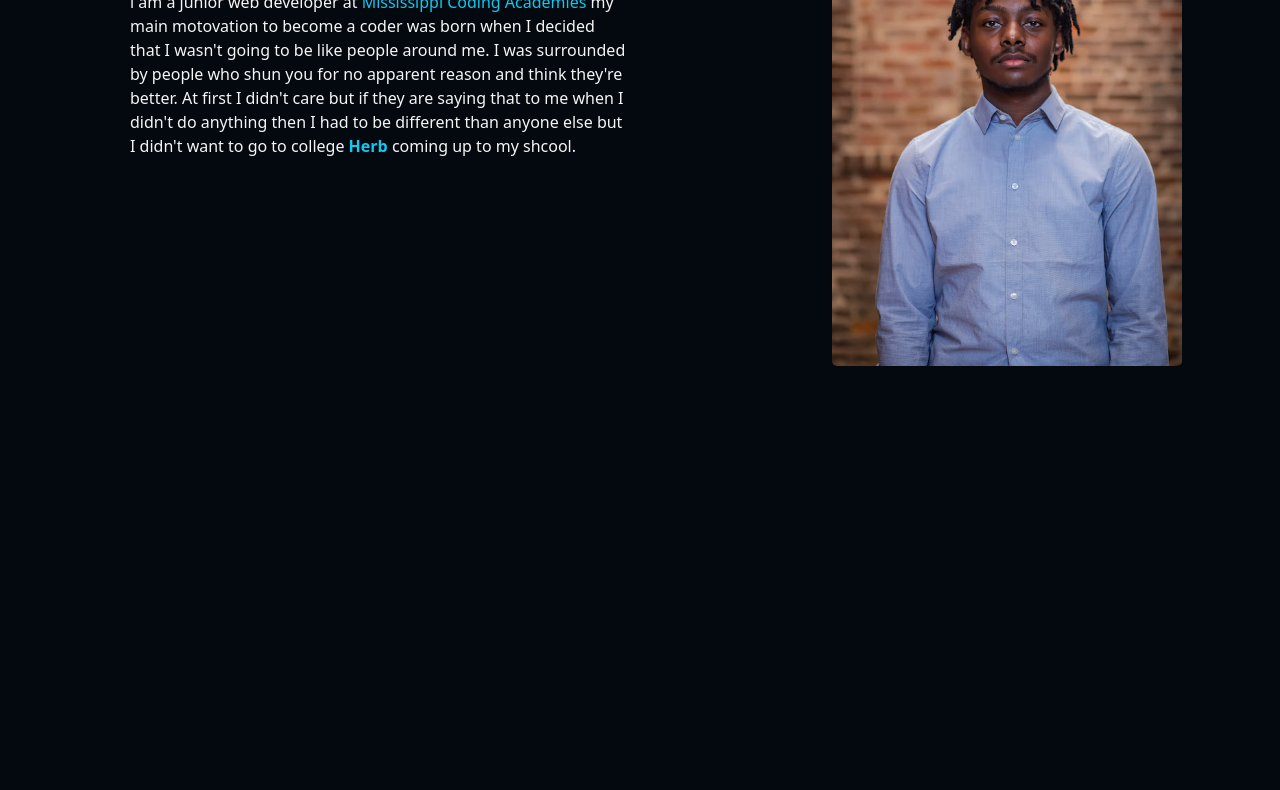
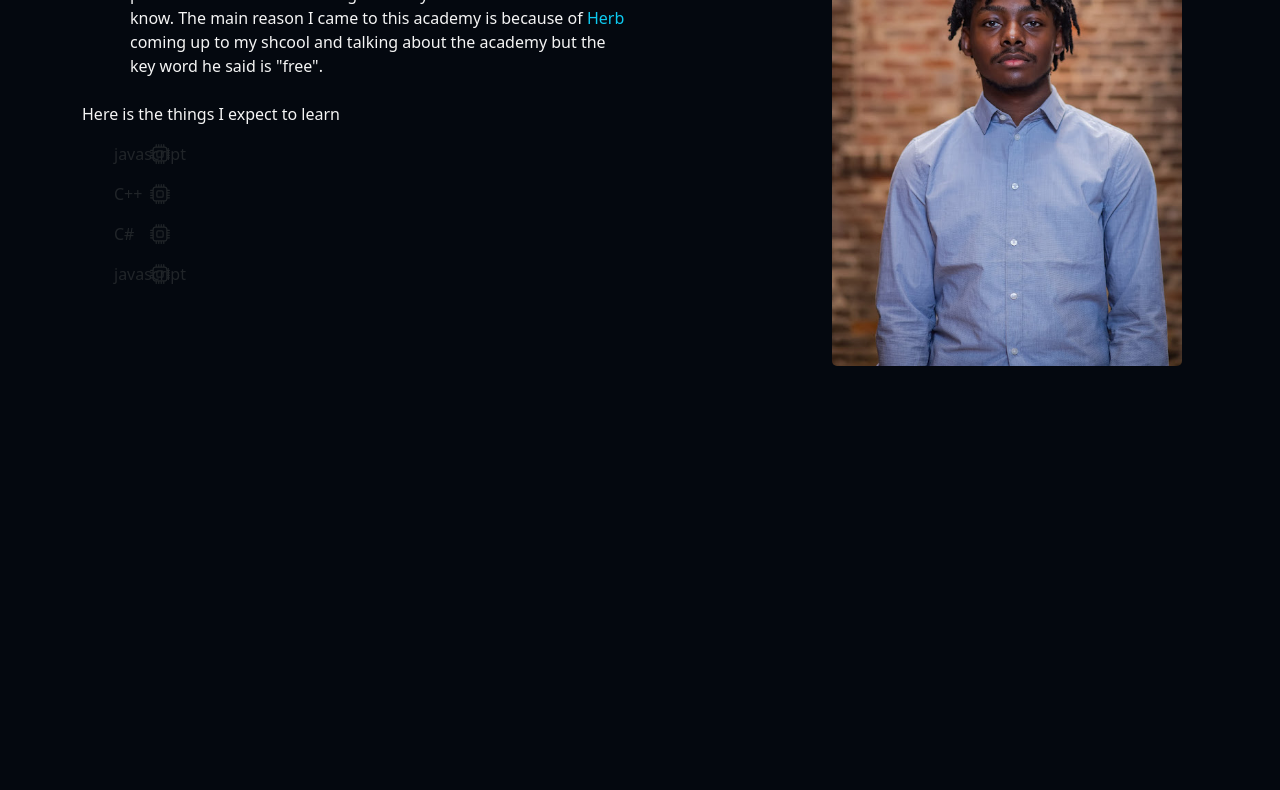
Before and after one commit to Notmonte/Portfolio, a plain HTML site: page about.html in a window 1280 px wide. Shown: the part 314-1104 px from the top of the page. Drawn offline with nearby package versions, Linux system fonts and the light colour scheme; a web font is replaced by a local one.

Commit message:
updated home and started on list

```diff
--- a/about.html
+++ b/about.html
@@ -43,11 +43,43 @@
         <section class="section-main" id="sectionTop-main">
             <div class="container">
                 <div class="row align-items-center">
-                    <div class="col-6 ">
-                        <h2 class="about-h2 text-capitalize ms-3" id="#aboutLink">About</h2>
-                        <p class="demonte-text ms-5 w-"> i am a junior web developer at <a href="https://mscoding.org/" class="text-decoration-none text-info" target="_blank"><span class="mscoding-span text-capitalize">mississippi coding academies </span></a> my main motovation to become a coder was born when I decided that I wasn't going to be like people around me. I was surrounded by people who shun you for no apparent reason and think they're better.  At first I didn't care but if they are saying that to me when I didn't do anything then I had to be different than anyone else but I didn't want to go to college <a href="https://www.linkedin.com/in/herbert-brown-592a96145/" target="_blank" class="text-decoration-none"><span class="herb-span text-info"> Herb</span> </a> coming up to my shcool.
-                        </p>
-                        <p class="demonte-text"> </p>
+                    <div class="cpu-col col-6 ">
+                        <h2 class="about-h2 text-capitalize ms-3" id="#aboutLink">
+                            About
+                        </h2>
+                            <p class="demonte-text ms-5 w-"> I am a junior web developer at <a href="https://mscoding.org/" class="text-decoration-none text-info text-capitalize" target="_blank"> mississippi coding academies </a> my main motivation to become a coder was born when I decided that I wasn't going to be like people around me. I wanted to do something fun but sadly I was surrounded by people who shun you for no apparent reason and think they're better. This provoked me to do something that they wouldn't do or don't know. The main reason I came to this academy is because of<a href="https://www.linkedin.com/in/herbert-brown-592a96145/" target="_blank" class="text-decoration-none text-info"> Herb </a> coming up to my shcool and talking about the academy but the key word he said is "free".
+                            </p>
+                            <p class="demonte-text mt-4"> Here is the things I expect to learn</p>
+                        <ul class="learn-list">
+                            <li class="learn-li list-unstyled">
+                                <p class="learn-item">javascript
+                                    <svg xmlns="http://www.w3.org/2000/svg" width="20" height="20" fill="currentColor" class="bi bi-cpu" viewBox="0 0 16 16">
+                                        <path d="M5 0a.5.5 0 0 1 .5.5V2h1V.5a.5.5 0 0 1 1 0V2h1V.5a.5.5 0 0 1 1 0V2h1V.5a.5.5 0 0 1 1 0V2A2.5 2.5 0 0 1 14 4.5h1.5a.5.5 0 0 1 0 1H14v1h1.5a.5.5 0 0 1 0 1H14v1h1.5a.5.5 0 0 1 0 1H14v1h1.5a.5.5 0 0 1 0 1H14a2.5 2.5 0 0 1-2.5 2.5v1.5a.5.5 0 0 1-1 0V14h-1v1.5a.5.5 0 0 1-1 0V14h-1v1.5a.5.5 0 0 1-1 0V14h-1v1.5a.5.5 0 0 1-1 0V14A2.5 2.5 0 0 1 2 11.5H.5a.5.5 0 0 1 0-1H2v-1H.5a.5.5 0 0 1 0-1H2v-1H.5a.5.5 0 0 1 0-1H2v-1H.5a.5.5 0 0 1 0-1H2A2.5 2.5 0 0 1 4.5 2V.5A.5.5 0 0 1 5 0zm-.5 3A1.5 1.5 0 0 0 3 4.5v7A1.5 1.5 0 0 0 4.5 13h7a1.5 1.5 0 0 0 1.5-1.5v-7A1.5 1.5 0 0 0 11.5 3h-7zM5 6.5A1.5 1.5 0 0 1 6.5 5h3A1.5 1.5 0 0 1 11 6.5v3A1.5 1.5 0 0 1 9.5 11h-3A1.5 1.5 0 0 1 5 9.5v-3zM6.5 6a.5.5 0 0 0-.5.5v3a.5.5 0 0 0 .5.5h3a.5.5 0 0 0 .5-.5v-3a.5.5 0 0 0-.5-.5h-3z"/>
+                                    </svg>
+                                </p>
+                            </li>
+                            <li class="learn-li list-unstyled">
+                                <p class="learn-item">C++
+                                    <svg xmlns="http://www.w3.org/2000/svg" width="20" height="20" fill="currentColor" class="bi bi-cpu" viewBox="0 0 16 16">
+                                        <path d="M5 0a.5.5 0 0 1 .5.5V2h1V.5a.5.5 0 0 1 1 0V2h1V.5a.5.5 0 0 1 1 0V2h1V.5a.5.5 0 0 1 1 0V2A2.5 2.5 0 0 1 14 4.5h1.5a.5.5 0 0 1 0 1H14v1h1.5a.5.5 0 0 1 0 1H14v1h1.5a.5.5 0 0 1 0 1H14v1h1.5a.5.5 0 0 1 0 1H14a2.5 2.5 0 0 1-2.5 2.5v1.5a.5.5 0 0 1-1 0V14h-1v1.5a.5.5 0 0 1-1 0V14h-1v1.5a.5.5 0 0 1-1 0V14h-1v1.5a.5.5 0 0 1-1 0V14A2.5 2.5 0 0 1 2 11.5H.5a.5.5 0 0 1 0-1H2v-1H.5a.5.5 0 0 1 0-1H2v-1H.5a.5.5 0 0 1 0-1H2v-1H.5a.5.5 0 0 1 0-1H2A2.5 2.5 0 0 1 4.5 2V.5A.5.5 0 0 1 5 0zm-.5 3A1.5 1.5 0 0 0 3 4.5v7A1.5 1.5 0 0 0 4.5 13h7a1.5 1.5 0 0 0 1.5-1.5v-7A1.5 1.5 0 0 0 11.5 3h-7zM5 6.5A1.5 1.5 0 0 1 6.5 5h3A1.5 1.5 0 0 1 11 6.5v3A1.5 1.5 0 0 1 9.5 11h-3A1.5 1.5 0 0 1 5 9.5v-3zM6.5 6a.5.5 0 0 0-.5.5v3a.5.5 0 0 0 .5.5h3a.5.5 0 0 0 .5-.5v-3a.5.5 0 0 0-.5-.5h-3z"/>
+                                    </svg>
+                                </p>
+                            </li>
+                            <li class="learn-li list-unstyled">
+                                <p class="learn-item">C#
+                                    <svg xmlns="http://www.w3.org/2000/svg" width="20" height="20" fill="currentColor" class="bi bi-cpu" viewBox="0 0 16 16">
+                                        <path d="M5 0a.5.5 0 0 1 .5.5V2h1V.5a.5.5 0 0 1 1 0V2h1V.5a.5.5 0 0 1 1 0V2h1V.5a.5.5 0 0 1 1 0V2A2.5 2.5 0 0 1 14 4.5h1.5a.5.5 0 0 1 0 1H14v1h1.5a.5.5 0 0 1 0 1H14v1h1.5a.5.5 0 0 1 0 1H14v1h1.5a.5.5 0 0 1 0 1H14a2.5 2.5 0 0 1-2.5 2.5v1.5a.5.5 0 0 1-1 0V14h-1v1.5a.5.5 0 0 1-1 0V14h-1v1.5a.5.5 0 0 1-1 0V14h-1v1.5a.5.5 0 0 1-1 0V14A2.5 2.5 0 0 1 2 11.5H.5a.5.5 0 0 1 0-1H2v-1H.5a.5.5 0 0 1 0-1H2v-1H.5a.5.5 0 0 1 0-1H2v-1H.5a.5.5 0 0 1 0-1H2A2.5 2.5 0 0 1 4.5 2V.5A.5.5 0 0 1 5 0zm-.5 3A1.5 1.5 0 0 0 3 4.5v7A1.5 1.5 0 0 0 4.5 13h7a1.5 1.5 0 0 0 1.5-1.5v-7A1.5 1.5 0 0 0 11.5 3h-7zM5 6.5A1.5 1.5 0 0 1 6.5 5h3A1.5 1.5 0 0 1 11 6.5v3A1.5 1.5 0 0 1 9.5 11h-3A1.5 1.5 0 0 1 5 9.5v-3zM6.5 6a.5.5 0 0 0-.5.5v3a.5.5 0 0 0 .5.5h3a.5.5 0 0 0 .5-.5v-3a.5.5 0 0 0-.5-.5h-3z"/>
+                                    </svg>
+                                </p>
+                            </li>
+                            <li class="learn-li list-unstyled">
+                                <p class="learn-item">javascript
+                                    <svg xmlns="http://www.w3.org/2000/svg" width="20" height="20" fill="currentColor" class="bi bi-cpu" viewBox="0 0 16 16">
+                                        <path d="M5 0a.5.5 0 0 1 .5.5V2h1V.5a.5.5 0 0 1 1 0V2h1V.5a.5.5 0 0 1 1 0V2h1V.5a.5.5 0 0 1 1 0V2A2.5 2.5 0 0 1 14 4.5h1.5a.5.5 0 0 1 0 1H14v1h1.5a.5.5 0 0 1 0 1H14v1h1.5a.5.5 0 0 1 0 1H14v1h1.5a.5.5 0 0 1 0 1H14a2.5 2.5 0 0 1-2.5 2.5v1.5a.5.5 0 0 1-1 0V14h-1v1.5a.5.5 0 0 1-1 0V14h-1v1.5a.5.5 0 0 1-1 0V14h-1v1.5a.5.5 0 0 1-1 0V14A2.5 2.5 0 0 1 2 11.5H.5a.5.5 0 0 1 0-1H2v-1H.5a.5.5 0 0 1 0-1H2v-1H.5a.5.5 0 0 1 0-1H2v-1H.5a.5.5 0 0 1 0-1H2A2.5 2.5 0 0 1 4.5 2V.5A.5.5 0 0 1 5 0zm-.5 3A1.5 1.5 0 0 0 3 4.5v7A1.5 1.5 0 0 0 4.5 13h7a1.5 1.5 0 0 0 1.5-1.5v-7A1.5 1.5 0 0 0 11.5 3h-7zM5 6.5A1.5 1.5 0 0 1 6.5 5h3A1.5 1.5 0 0 1 11 6.5v3A1.5 1.5 0 0 1 9.5 11h-3A1.5 1.5 0 0 1 5 9.5v-3zM6.5 6a.5.5 0 0 0-.5.5v3a.5.5 0 0 0 .5.5h3a.5.5 0 0 0 .5-.5v-3a.5.5 0 0 0-.5-.5h-3z"/>
+                                    </svg>
+                                </p>
+                            </li>
+                        </ul>
                     </div>
                     <div class="col-6">
                         <img src="images/Headshot img1.jpeg" alt="a image of me sadly" class="demonte-img d-block me-3 img-fluid">
--- a/css/style.css
+++ b/css/style.css
@@ -90,8 +90,9 @@ body {
     border-radius: 5px;
 }
 
-.herb-span {
-    font-weight: 600;
+.anime-img {
+    width: 500px;
+    height: 500px;
 }
 
 .about-h2 {
@@ -133,6 +134,17 @@ body {
     font-family: var(--Noto-serif);
 }
 
+
+.cpu-parent {
+    position: relative;
+}
+
+.bi-cpu {
+    position: absolute;
+    left: 150px;
+    margin-top: 2px;
+    /* bottom: 250px; */
+}
 
 
 
```
Also changed, not shown: contact.html (+2 -2 lines), index.html (+8 -16 lines), images/anime coder png.png (added), images/pngegg.png (added).
